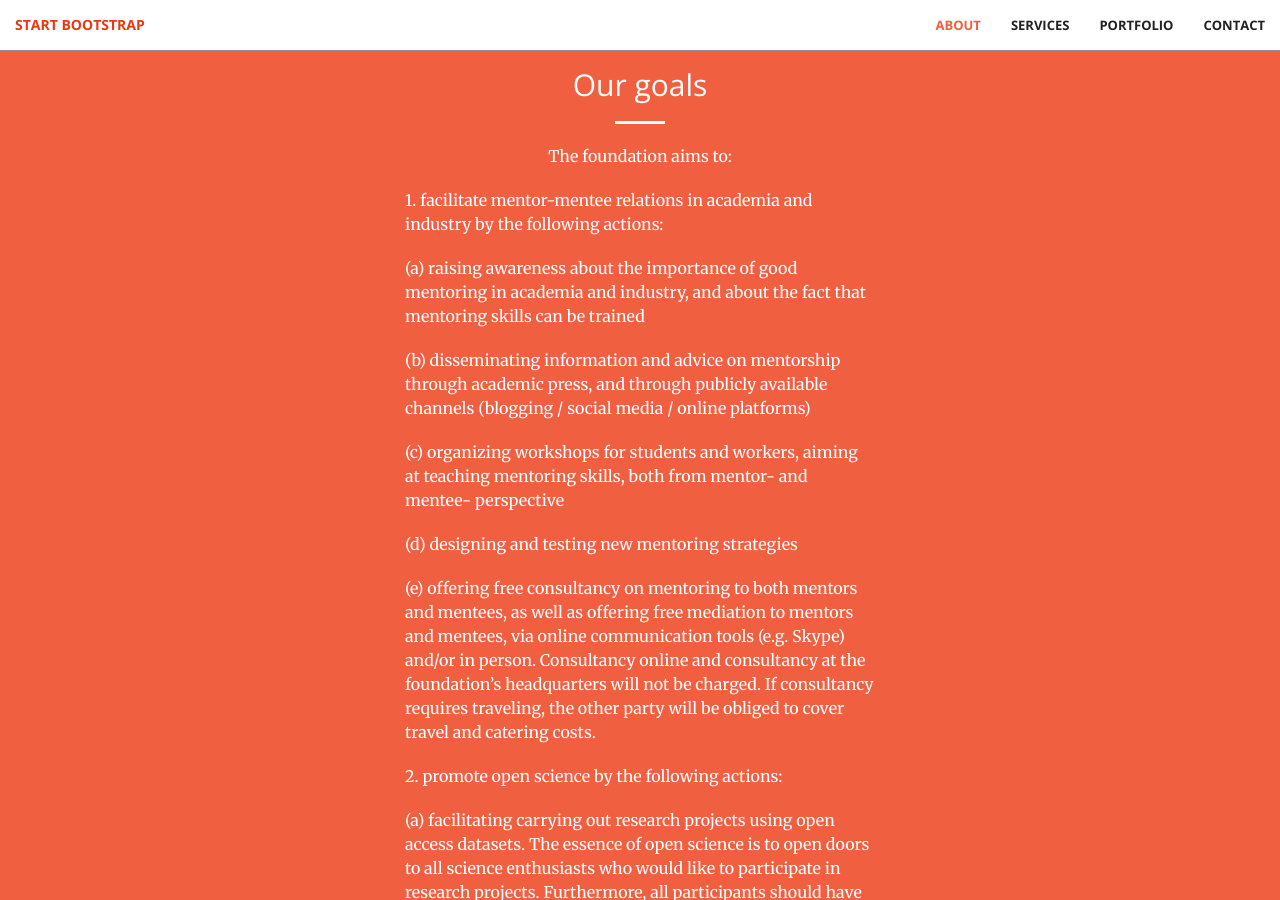
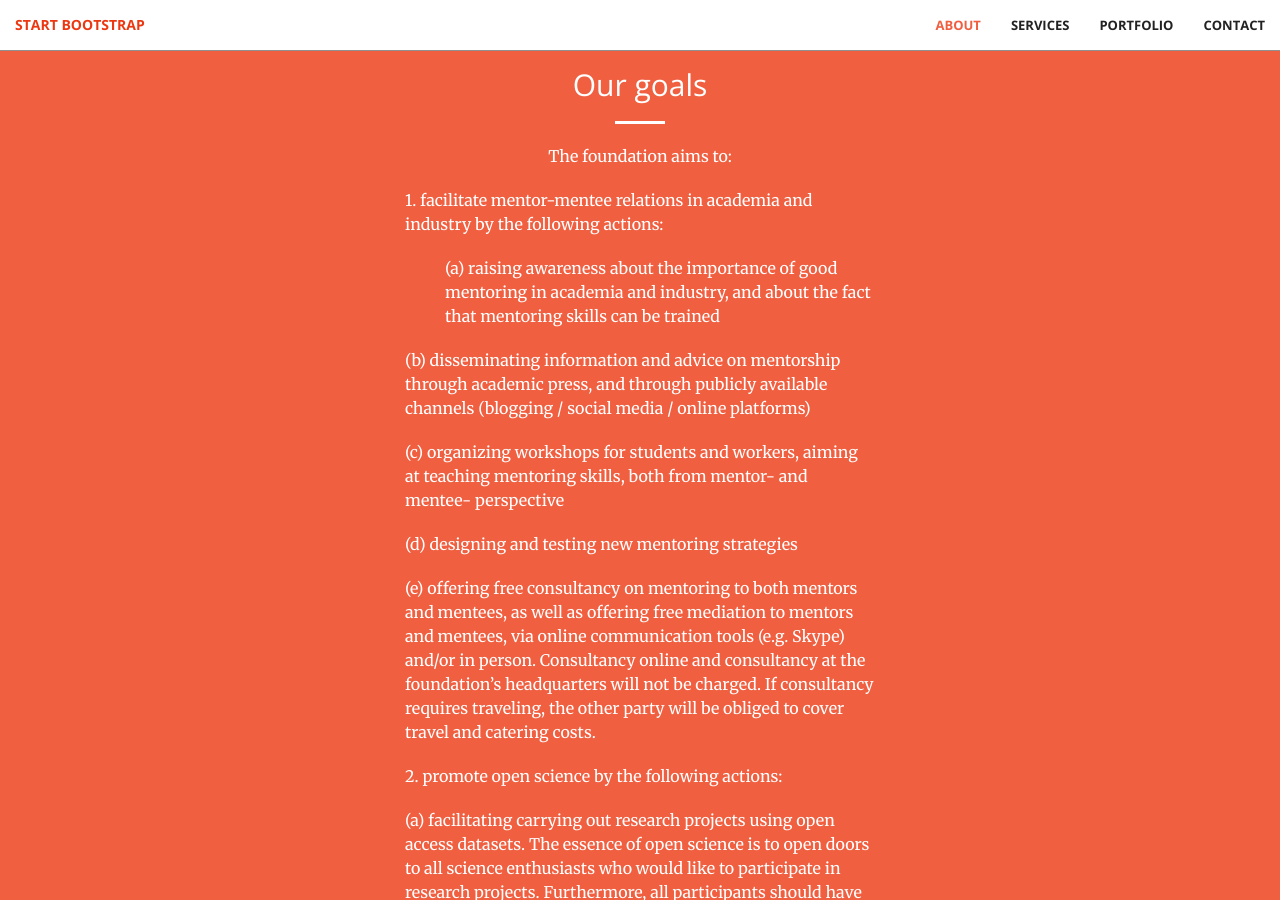
Before and after one commit to stichting-solaris/stichting-solaris.github.io, a Jekyll site: the page built from index.html, in a window 1280 px wide and 900 px high, scrolled down 932 px. Built offline with Jekyll 4.4.1, drawn with Linux system fonts in a browser that asks for light colours.

Commit message:
Update call-to-action.html

```diff
--- a/_includes/call-to-action.html
+++ b/_includes/call-to-action.html
@@ -1,3 +1,9 @@
+<style type="text/css">
+<!--
+.tab { margin-left: 40px; }
+-->
+</style>
+
 <section class="bg-primary" id="about">
     <div class="container">
         <div class="row">
@@ -10,7 +16,7 @@
                     <div class="col-lg-8 col-lg-offset-2 text-left">
 
                     <p>1. facilitate mentor-mentee relations in academia and industry by the following actions:</p>
-                    <p>(a) raising awareness about the importance of good mentoring in academia and industry,
+                    <p class="tab">(a) raising awareness about the importance of good mentoring in academia and industry,
                     and about the fact that mentoring skills can be trained</p>
                     <p>(b) disseminating information and advice on mentorship through academic press,
                     and through publicly available channels (blogging / social media / online platforms)</p>
```
